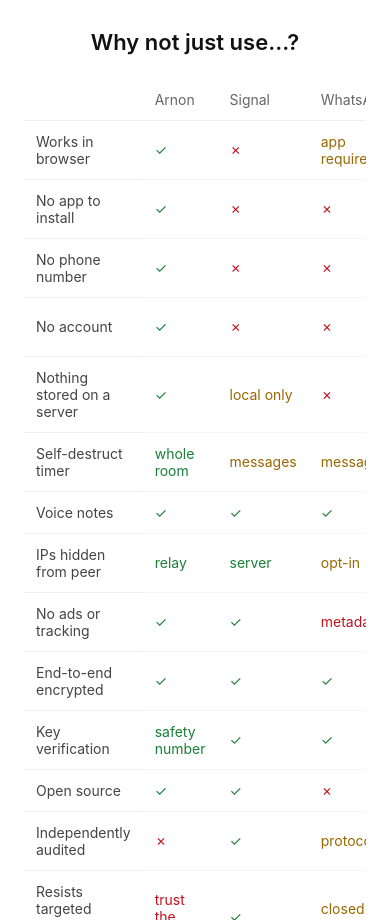
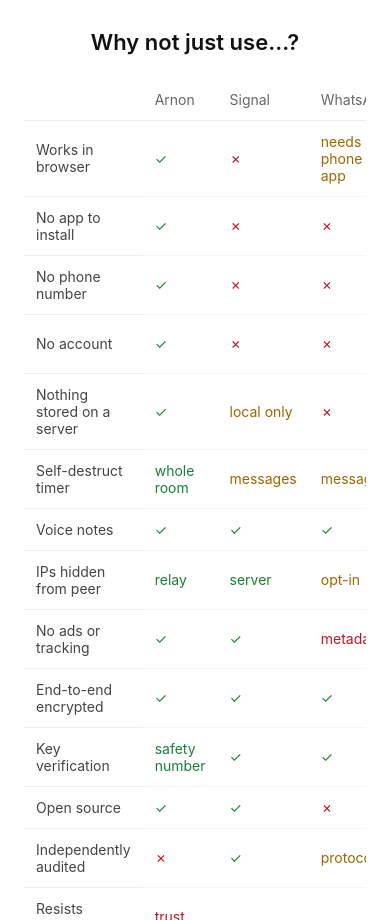
Before and after one commit to arnon-shub/arnon, a plain HTML site: page index.html in a window 390 px wide. Shown: the part 2720-3640 px from the top of the page. Drawn offline with Linux system fonts and the light colour scheme.

Commit message:
Comparison table: more accurate 'Works in browser' for WhatsApp and XChat
WhatsApp 'app required' -> 'needs phone app' (WhatsApp Web runs in a browser but only as a phone-tethered link, not standalone). XChat 'no' -> 'in X' (verified: XChat is usable in a desktop browser at x.com, inside X, not mobile-only). Telegram stays a full standalone web client; Signal/Session/SimpleX remain installed-only.

```diff
--- a/index.html
+++ b/index.html
@@ -183,7 +183,7 @@ footer a{color:#aaa}footer a:hover{color:#fff}
   <div style="overflow-x:auto">
   <table class="comp-table" role="table" aria-label="Feature comparison">
     <tr><th scope="col"></th><th scope="col">Arnon</th><th scope="col">Signal</th><th scope="col">WhatsApp</th><th scope="col">Telegram</th><th scope="col">Session</th><th scope="col">SimpleX</th><th scope="col">XChat</th></tr>
-    <tr><th scope="row">Works in browser</th><td class="yes">✓</td><td class="no">✗</td><td class="maybe">app required</td><td class="yes">✓</td><td class="no">✗</td><td class="no">✗</td><td class="no">✗</td></tr>
+    <tr><th scope="row">Works in browser</th><td class="yes">✓</td><td class="no">✗</td><td class="maybe">needs phone app</td><td class="yes">✓</td><td class="no">✗</td><td class="no">✗</td><td class="maybe">in X</td></tr>
     <tr><th scope="row">No app to install</th><td class="yes">✓</td><td class="no">✗</td><td class="no">✗</td><td class="yes">✓</td><td class="no">✗</td><td class="no">✗</td><td class="no">✗</td></tr>
     <tr><th scope="row">No phone number</th><td class="yes">✓</td><td class="no">✗</td><td class="no">✗</td><td class="no">✗</td><td class="yes">✓</td><td class="yes">✓</td><td class="maybe">X account</td></tr>
     <tr><th scope="row">No account</th><td class="yes">✓</td><td class="no">✗</td><td class="no">✗</td><td class="no">✗</td><td class="maybe">local key</td><td class="maybe">local profile</td><td class="no">✗</td></tr>
```
